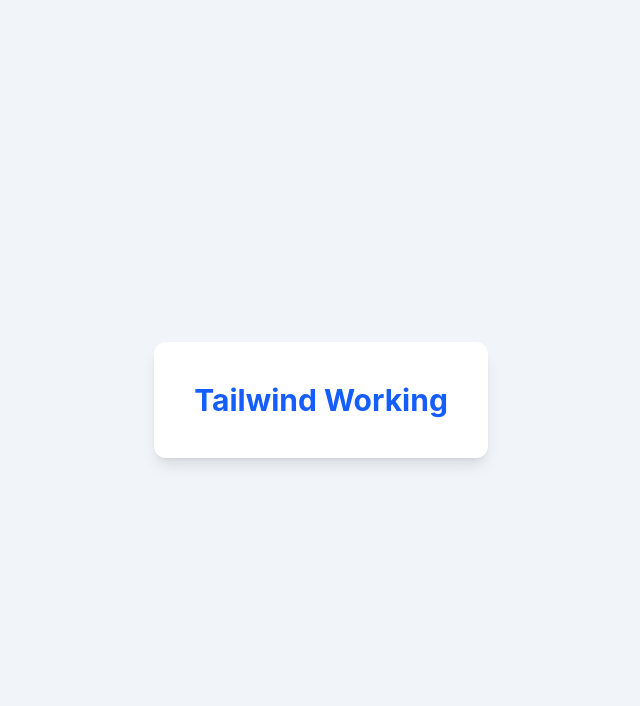
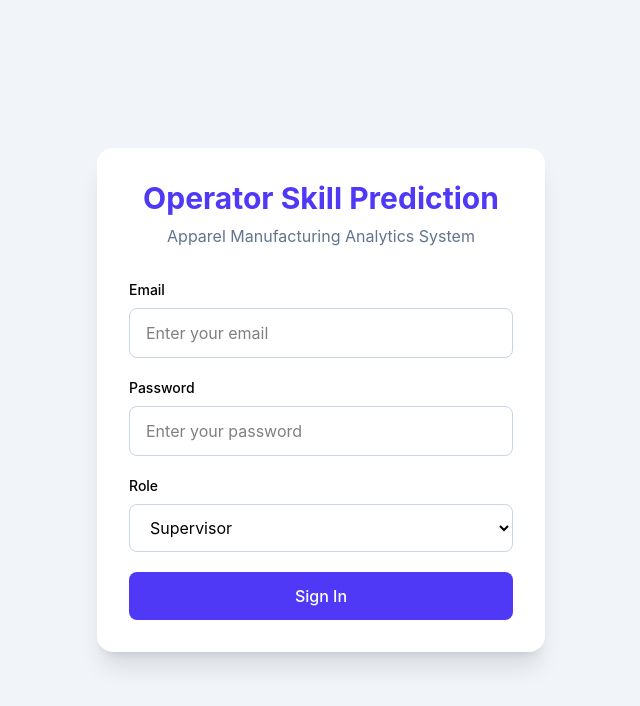
Before and after one commit to Ruchira-kavi21/OperatorSkillPredictionSystem, a React app in the folder frontend/: page / in a window 1280 px wide. Shown: the top 706 px of the page, without its empty margins (319-959 px from the left). Built offline with nearby package versions, Linux system fonts and the light colour scheme; the HTML template or start-up script is replaced by a standard one.

Commit message:
Login  UI

```diff
--- a/frontend/src/pages/Login.jsx
+++ b/frontend/src/pages/Login.jsx
@@ -1,13 +1,36 @@
-function Login() {
-  return (
-    <div className="min-h-screen bg-slate-100 flex items-center justify-center">
-      <div className="bg-white p-10 rounded-xl shadow-lg">
-        <h1 className="text-3xl font-bold text-blue-600">
-          Tailwind Working
-        </h1>
-      </div>
-    </div>
-  );
+import {useState} from "react";
+
+function Login(){
+    const [role, setRole] = useState("Supervisor");
+    return(
+        <div className= "min-h-screen bg-slate-100 flex items-center justify-center px-4">
+            <div className= "w-full max-w-md bg-white rounded-2xl shadow-xl p-8">
+                <div className="text-center mb-8">
+                    <h1 className="text-3xl font-bold text-indigo-600">Operator Skill Prediction</h1>
+                    <p className= "text-slate-500 mt-2">Apparel Manufacturing Analytics System </p>
+                </div>
+                <form className= "space-y-5">
+                    <div>
+                        <label className="block text-sm font-medium mb-2">Email</label>
+                        <input type="email" placeholder="Enter your email" className="w-full border border-slate-300 rounded-lg px-4 py-3 focus:ring-indigo-500" />
+                    </div>
+                    <div>
+                        <label className="block text-sm font-medium mb-2">Password</label>
+                        <input type="password" placeholder="Enter your password" className="w-full border border-slate-300 rounded-lg px-4 py-3 focus:ring-2 focus:ring-indigo-500" />
+                    </div>
+                    <div>
+                        <label className="block text-sm font-medium mb-2">Role</label>
+                        <select value={role} onChange={(e) => setRole(e.target.value)} className="w-full border border-slate-300 rounded-lg px-4 py-3 focus:outline-none focus:ring-2 focus:ring-indigo-500">
+                            <option>Admin</option>
+                            <option>IE Team</option>
+                            <option>Supervisor</option>
+                        </select>
+                    </div>
+                    <button type="submit" className="w-full bg-indigo-600 text-white py-3 rounded-lg font-medium hover:bg-indigo-700 transition">Sign In</button>
+                </form>
+            </div>
+        </div>
+    )
 }
 
 export default Login;
```
